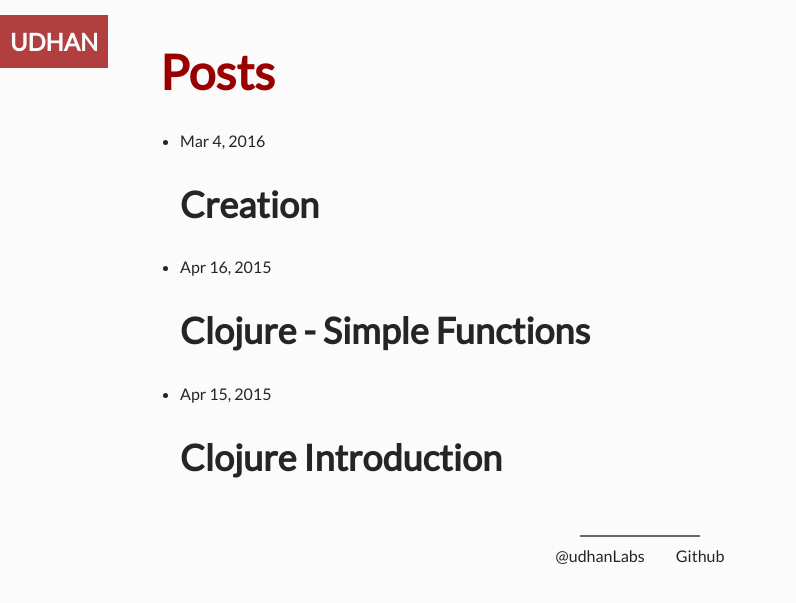
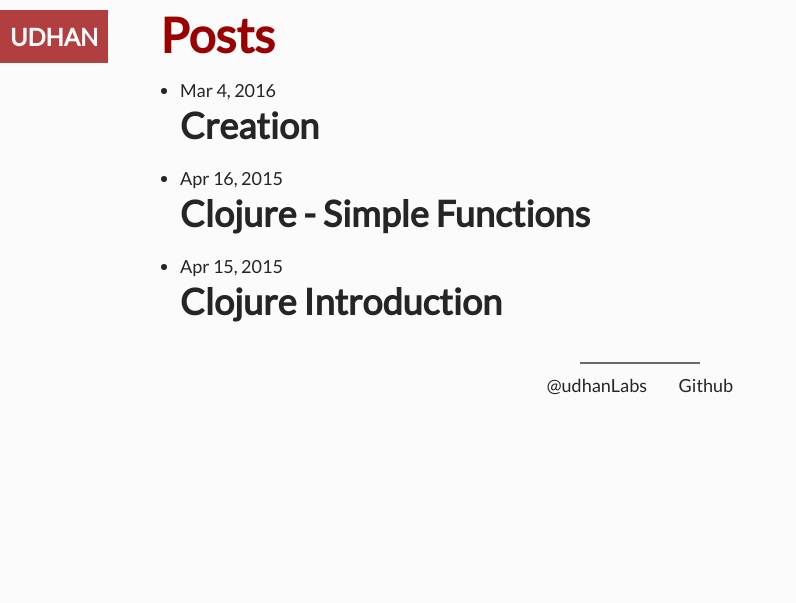
Before and after one commit to udhan/udhan, a Jekyll site: the page built from index.html, in a window 1280 px wide. Shown: the top 603 px of the page, without its empty margins (0-796 px from the left). Built offline with Jekyll 4.4.1, drawn with Linux system fonts in a browser that asks for light colours.

Commit message:
Improved headers

```diff
--- a/css/main.css
+++ b/css/main.css
@@ -6,7 +6,7 @@
 */
 
 
-figure, pre, code {
+figure, pre, code, body, ul, ol, li, h1, h2, h3, h4  {
     margin:0;
 }
 
@@ -18,8 +18,7 @@
 
 body {
     font-family: 'Lato', sans-serif;
-    margin: 0;
-    font-size:1.6rem;
+    font-size:1.8rem;
     line-height:1.375;
     background: #fbfbfb;
     color: #252525
@@ -29,13 +28,13 @@
     max-width: 96rem;
     min-width: 32rem;
     margin:auto;
-    padding:15px;
+    padding: 1rem 2rem;
 }
 
 .logo{
     opacity: 0.75;
     position: fixed;
-    top: 15px;
+    top: 1rem;
     transition: opacity 0.3s ease 0s;
     text-transform:uppercase;
     padding:10px;
@@ -56,6 +55,7 @@
 
 h1, h2, h3, h46 {
     color: #900;
+    margin-bottom:1.8rem;
 }
 
 h1 { font-size: 4.8rem; line-height:1.05;}
@@ -81,17 +81,14 @@
 ul, ol {
     padding:0;
     padding-left:2rem;
-    margin:0;
     margin-bottom:1rem;
 }
 
 li {
-    margin:0;
     margin-bottom:0.5rem;
 }
 
 p {
-    margin:0;
     margin-bottom:1rem;
 }
 
```
